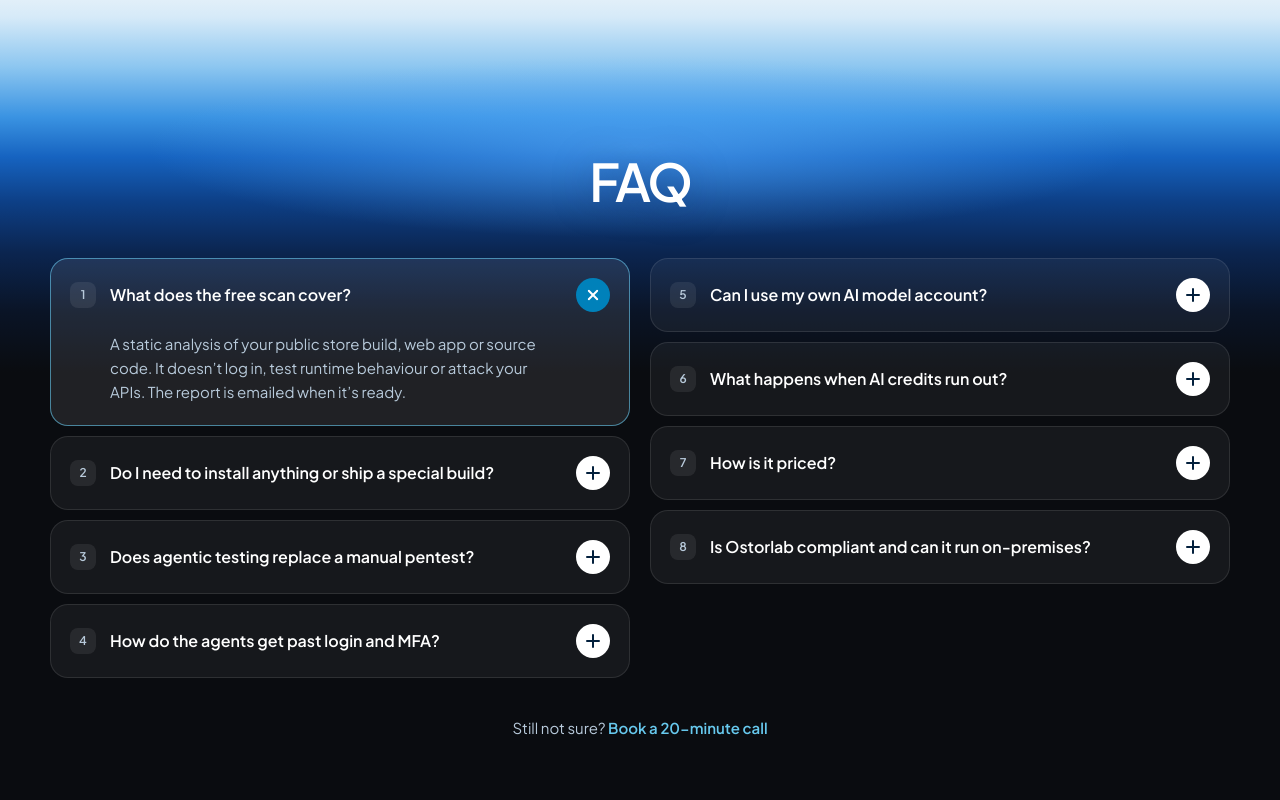
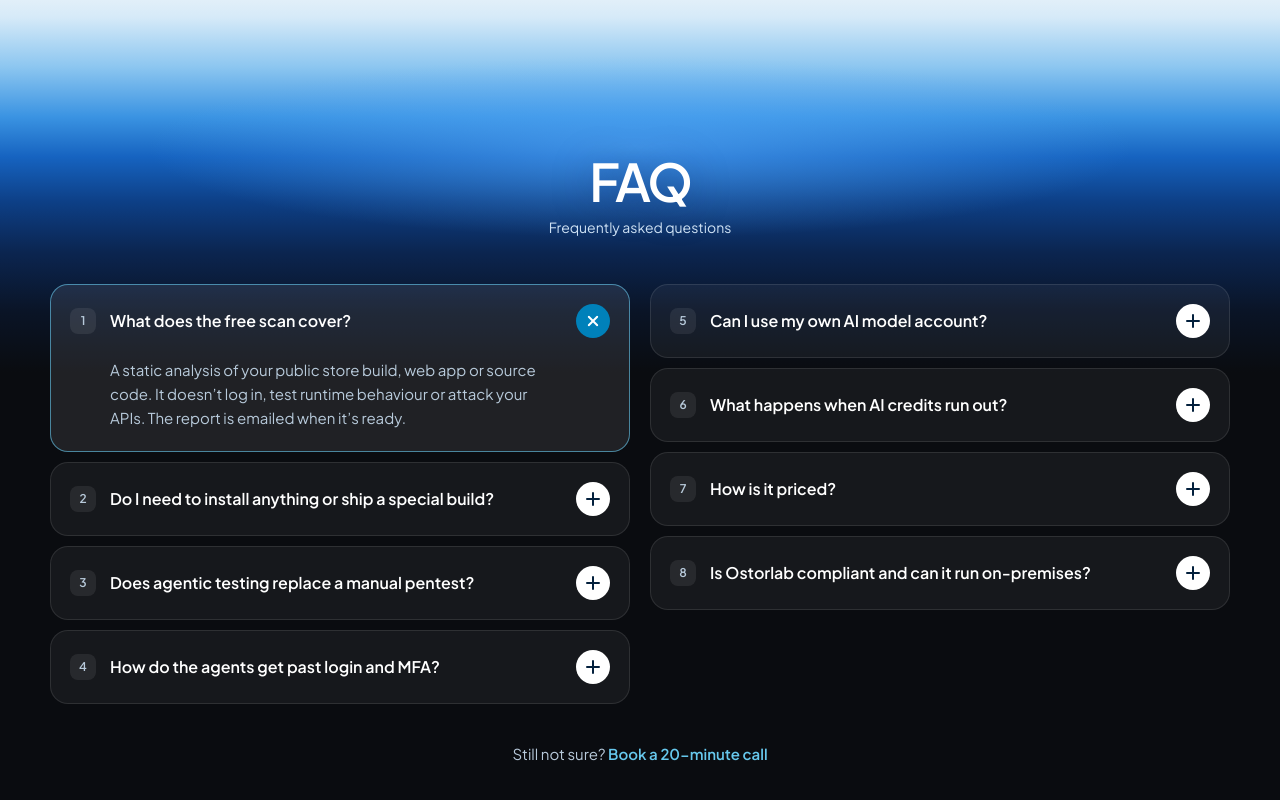
Before and after one commit to moha-elh/OstorlabRedesign, a Next.js app: page / in a window 1280 px wide. Shown: the part 7385-8185 px from the top of the page. Built offline with nearby package versions, Linux system fonts and the light colour scheme.

Commit message:
feat(faq): spell out FAQ under the heading

```diff
--- a/components/Faq.module.css
+++ b/components/Faq.module.css
@@ -6,6 +6,13 @@
   color: var(--white);
 }
 .rel { position: relative; }
+.expand {
+  position: relative;
+  margin-top: 8px;
+  font-size: var(--fs-label);
+  color: var(--head-sky-muted);
+  text-align: center;
+}
 
 .grid {
   position: relative;
--- a/components/Faq.tsx
+++ b/components/Faq.tsx
@@ -43,6 +43,7 @@ export default function Faq() {
   return (
     <section className={s.section}>
       <h2 className={`h2 h2-sky reveal ${s.rel}`}>FAQ</h2>
+      <p className={`${s.expand} reveal`}>Frequently asked questions</p>
 
       <div className={s.grid}>
         <div className={`${s.col} reveal`}>{[0, 1, 2, 3].map(item)}</div>
```
